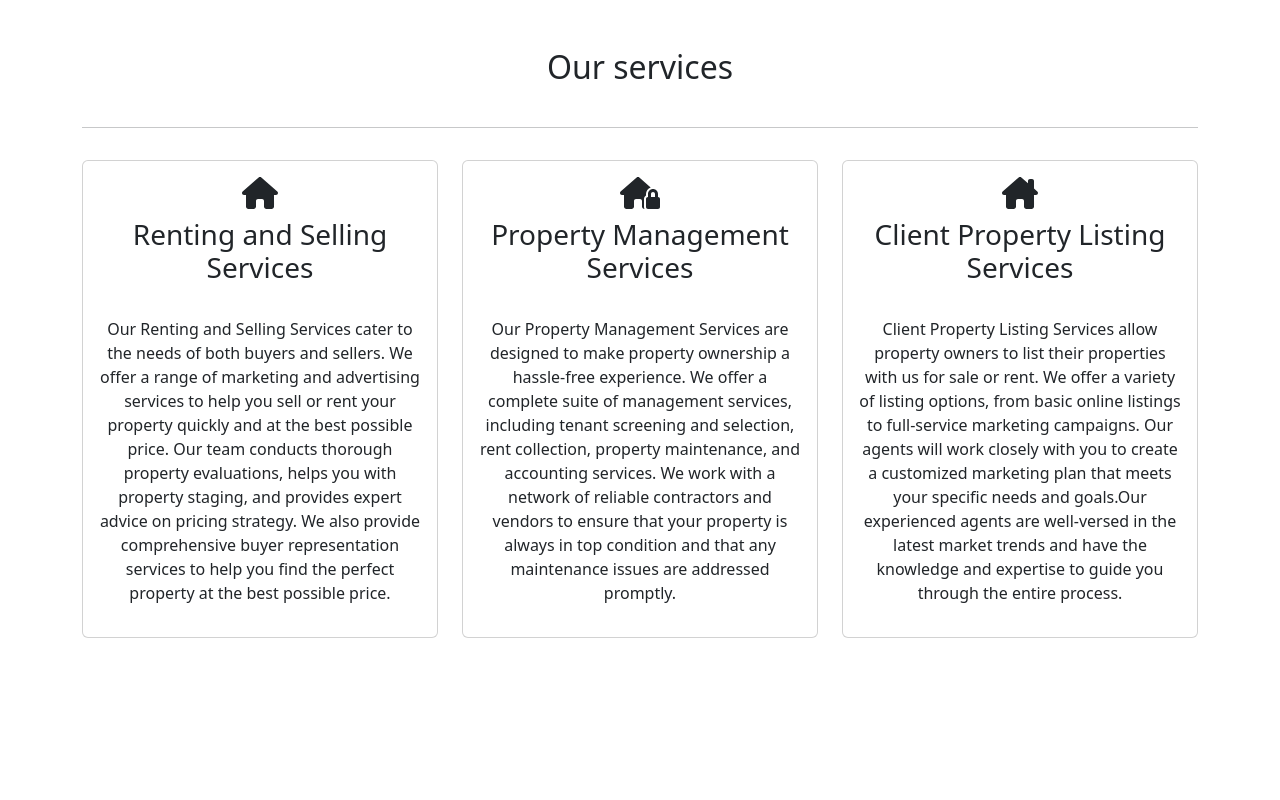
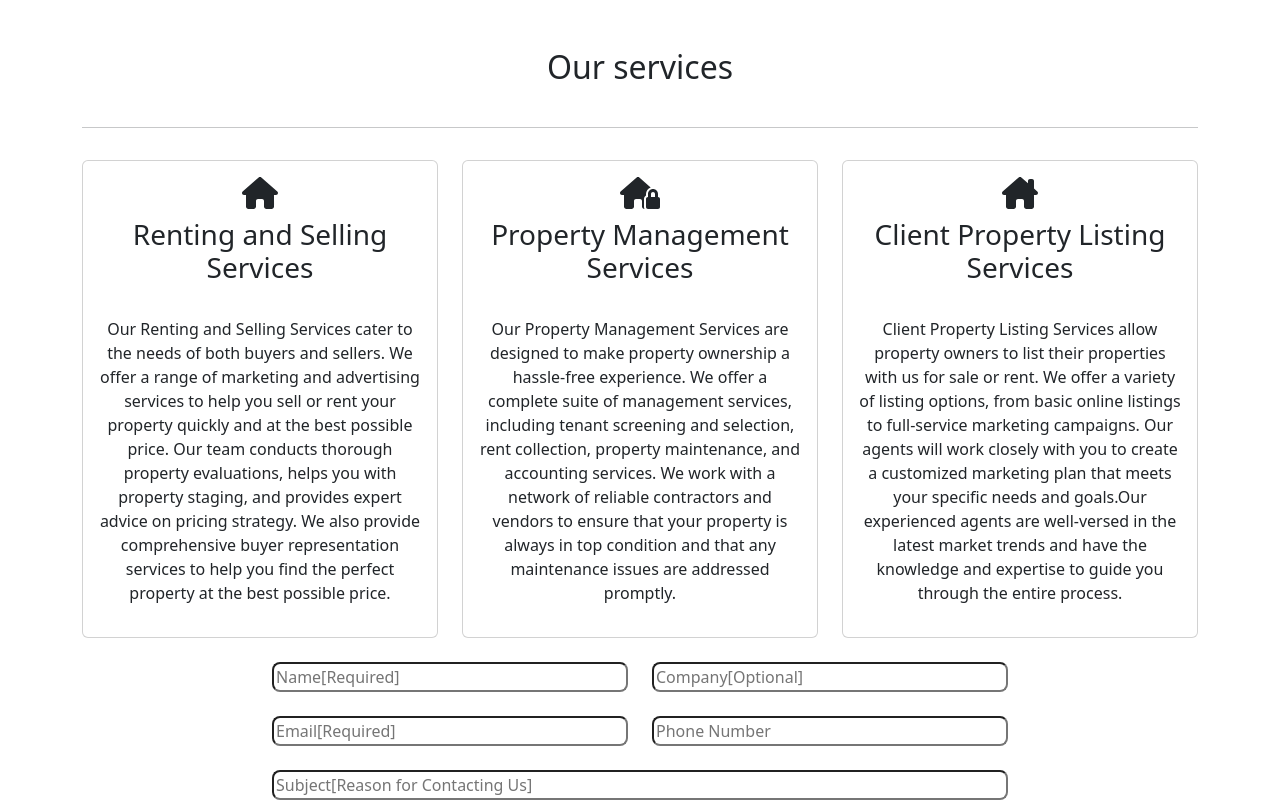
Before and after one commit to Kobby-Jones/react-deployment-with-k8s-ArgoCD, a React (Create React App) app: page /services in a window 1280 px wide. Shown: the part 3761-4561 px from the top of the page. Before the commit the page ends 4423 px from the top, so only its background shows below. Built offline with nearby package versions, Linux system fonts and the light colour scheme.

Commit message:
Contact Us form

```diff
--- a/package.json
+++ b/package.json
@@ -17,8 +17,9 @@
     "react": "^18.2.0",
     "react-bootstrap": "^2.7.2",
     "react-dom": "^18.2.0",
-    "react-router-dom": "^6.9.0",
-    "react-scripts": "5.0.1",
+    "react-router-bootstrap": "^0.26.2",
+    "react-router-dom": "^6.10.0",
+    "react-scripts": "^5.0.1",
     "web-vitals": "^2.1.4"
   },
   "scripts": {
--- a/src/App.js
+++ b/src/App.js
@@ -1,12 +1,15 @@
-// import { BrowserRouter, Route, Routes } from 'react-router-dom';
+
 import './App.css';
 import About from './components/About';
+import ContactUs from './components/Contact';
 import HomePage from './components/Home';
 import CustomNavbar from './components/Navbar';
 import RentPropertySection from './components/RentPropertiesSection';
 import SalesPropertySection from "./components/SalesPropertySection";
 import Services from './components/Services';
 import Testimonials from './components/Testiminials';
+// import {BrowserRouter as Router, Route, Routes, Link} from 'react-router-dom'
+// import Home from './components/Home'
 
 // sk - w3mzBwsYTda1E0kTVNWET3BlbkFJltpEjVNqaE1vTBKvlXPH;
 
@@ -14,12 +17,37 @@ function App() {
   return (
     <div>
       <CustomNavbar />
+      {/* <Router>
+        <ul>
+          <li>
+            <Link to="/">Home</Link>
+          </li>
+          <li>
+            <Link to="/rent">Rent Property</Link>
+          </li>
+          <li>
+            <Link to="/sale">Sales Property</Link>
+          </li>
+          <li>
+            <Link to="/services">Services</Link>
+          </li>
+        </ul>
+        <Routes>
+          <Route path="/rent" Component={RentPropertySection}/>
+          <Route exact path="/" Component={HomePage}/>
+
+          <Route path="/sale" Component={SalesPropertySection}/>
+
+          <Route path="/services" Component={Services} />
+        </Routes>
+      </Router> */}
       <HomePage />
       <Testimonials />
       <SalesPropertySection />
       <RentPropertySection />
       <About />
       <Services />
+      <ContactUs />
     </div>
   );
 }
--- /dev/null
+++ b/src/components/Contact.jsx
@@ -0,0 +1,20 @@
+import React from 'react';
+import { Col, Container, Row } from 'react-bootstrap';
+import ContactForm from './ContactForm';
+
+function ContactUs() {
+    return (
+        <div>
+            <Container>
+                <Row>
+                    <Col className='ms-auto me-auto' lg='8'>
+                        <ContactForm />
+                    </Col>
+                </Row>
+            </Container>
+        </div>
+
+     );
+}
+
+export default ContactUs;
--- /dev/null
+++ b/src/components/ContactForm.jsx
@@ -0,0 +1,60 @@
+import React from 'react';
+function ContactForm() {
+    return (
+      <form action="">
+        <div className="d-flex">
+          <input
+            style={{
+              width: "50%",
+            }}
+            className="rounded-3"
+            type="name"
+            required
+            placeholder="Name[Required]"
+          />
+          <input
+            style={{
+              width: "50%",
+            }}
+            className="ms-4 rounded-3"
+            type="company"
+            placeholder="Company[Optional]"
+          />
+        </div>
+        <div className="d-flex mt-4">
+          <input
+            style={{
+              width: "50%",
+            }}
+            className="rounded-3"
+            type="email"
+            required
+            placeholder="Email[Required]"
+          />
+          <input
+            style={{
+              width: "50%",
+            }}
+            className="ms-4 rounded-3"
+                    type="tel"
+                    name='phone'
+            required
+            placeholder="Phone Number"
+
+          />
+            </div>
+            <div className="mt-4">
+                <input
+                    style={{
+                        width:"100%"
+                    }}
+                    type="subject"
+                    className='rounded-3'
+                    placeholder='Subject[Reason for Contacting Us]'
+                />
+            </div>
+      </form>
+    );
+}
+
+export default ContactForm;
--- a/src/components/Home.jsx
+++ b/src/components/Home.jsx
@@ -24,6 +24,7 @@ const HomePage = () => {
             <h1 className="text-light fw-bold text-uppercase">
               Discover your dream home
             </h1>
+
             <p className="text-light my-4">
               KJ Real Estate Agency Ltd. is an Accra-based real estate
               business, offering quality solutions for all your property
```
Also changed, not shown: 1 other file (tests, documents, lock files or other folders).
